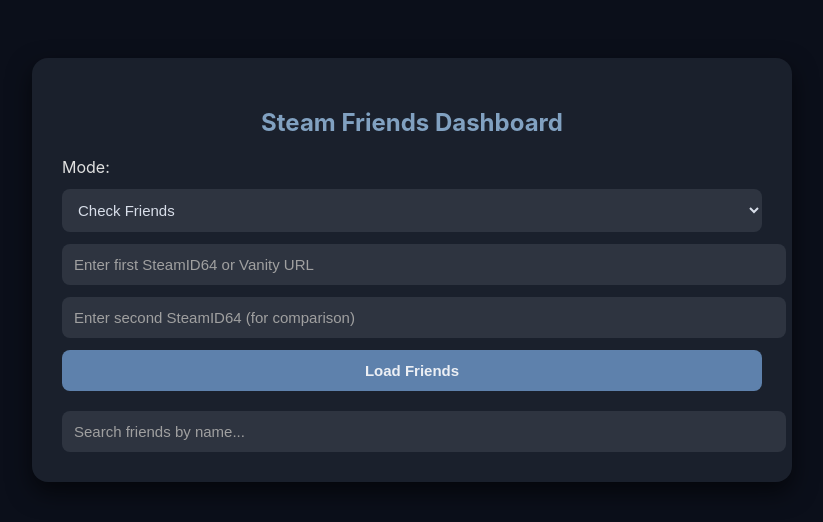
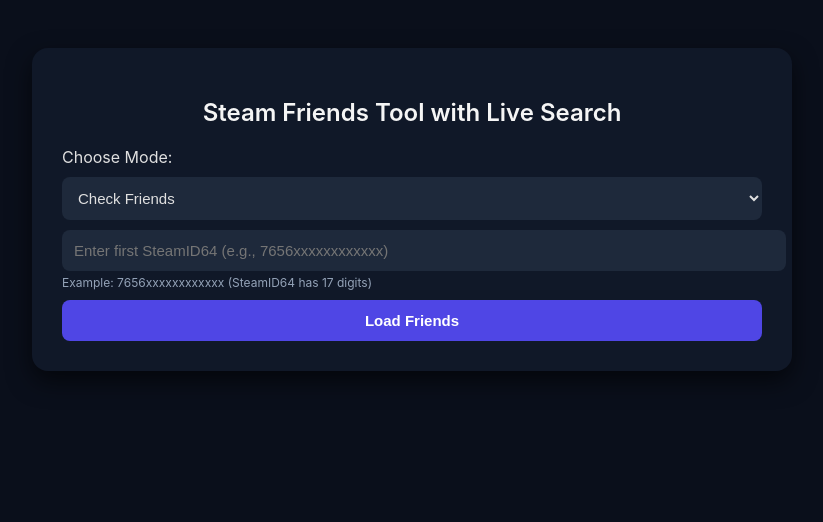
Before and after one commit to Katana-king/steamcheck, a plain HTML site: page index.html in a window 1280 px wide. Shown: the whole page, without its empty margins (228-1051 px from the left). Drawn offline with Linux system fonts and the light colour scheme.

Commit message:
Update index.html

```diff
--- a/index.html
+++ b/index.html
@@ -3,37 +3,36 @@
 <head>
 <meta charset="utf-8">
 <meta name="viewport" content="width=device-width, initial-scale=1">
-<title>Steam Friends Dashboard</title>
+<title>Steam Friends Tool with Live Search</title>
 <style>
-/* Dark Dashboard */
 body {
   font-family: 'Inter', sans-serif;
-  background: #0b0f1a;
+  background: #0a0f1b;
   color: #e0e0e0;
   display: flex;
   justify-content: center;
-  padding: 50px 20px;
+  padding: 40px 20px;
 }
 
 .container {
   width: 700px;
-  background: #1a202c;
+  background: #101828;
   border-radius: 16px;
   padding: 30px;
   box-shadow: 0 10px 25px rgba(0,0,0,0.6);
 }
 
 h2 {
-  font-weight: 700;
+  font-weight: 600;
+  margin-bottom: 20px;
   text-align: center;
-  margin-bottom: 20px;
-  color: #81a1c1;
+  color: #f5f5f5;
 }
 
 input, button, select {
   width: 100%;
   padding: 12px;
-  margin-top: 12px;
+  margin-top: 10px;
   border-radius: 8px;
   border: none;
   font-size: 15px;
@@ -41,29 +40,32 @@ input, button, select {
 }
 
 input {
-  background: #2e3440;
-  color: #d8dee9;
-}
-
-input::placeholder {
-  color: #a0a0a0;
+  background: #1e293b;
+  color: #e0e0e0;
 }
 
 button {
-  background: #5e81ac;
-  color: #eceff4;
+  background: #4f46e5;
+  color: #fff;
   font-weight: 600;
   cursor: pointer;
-  transition: 0.2s;
+  transition: background 0.2s;
 }
 
 button:hover {
-  background: #4c70a0;
+  background: #3730a3;
 }
 
 select {
-  background: #2e3440;
-  color: #d8dee9;
+  background: #1e293b;
+  color: #e0e0e0;
+}
+
+small {
+  display: block;
+  margin-top: 4px;
+  color: #94a3b8;
+  font-size: 12px;
 }
 
 table {
@@ -73,17 +75,14 @@ table {
 }
 
 th, td {
-  padding: 12px;
+  padding: 10px;
   text-align: left;
-  border-bottom: 1px solid #2e3440;
-}
-
-th {
-  color: #81a1c1;
+  border-bottom: 1px solid #334155;
+  vertical-align: middle;
 }
 
 a {
-  color: #88c0d0;
+  color: #4f46e5;
   text-decoration: none;
 }
 
@@ -91,31 +90,37 @@ a:hover {
   text-decoration: underline;
 }
 
-#searchInput {
-  margin-top: 20px;
+.hidden {
+  display: none;
 }
 </style>
 </head>
 <body>
 <div class="container">
-  <h2>Steam Friends Dashboard</h2>
+  <h2>Steam Friends Tool with Live Search</h2>
 
-  <label for="modeSelect">Mode:</label>
+  <label for="modeSelect">Choose Mode:</label>
   <select id="modeSelect">
     <option value="check">Check Friends</option>
     <option value="compare">Compare Friends</option>
   </select>
 
-  <input id="steamInput1" placeholder="Enter first SteamID64 or Vanity URL">
-  <input id="steamInput2" class="hidden" placeholder="Enter second SteamID64 (for comparison)">
+  <div id="inputSection">
+    <input id="steamInput1" placeholder="Enter first SteamID64 (e.g., 7656xxxxxxxxxxxx)">
+    <small>Example: 7656xxxxxxxxxxxx (SteamID64 has 17 digits)</small>
+
+    <input id="steamInput2" class="hidden" placeholder="Enter second SteamID64 (e.g., 7656xxxxxxxxxxxx)">
+    <small id="helper2" class="hidden">Example: 7656xxxxxxxxxxxx (for comparison)</small>
+  </div>
 
   <button id="loadBtn">Load Friends</button>
+
   <input id="searchInput" class="hidden" placeholder="Search friends by name...">
 
   <table id="results" hidden>
     <thead>
       <tr>
-        <th>Friend Name</th>
+        <th>Friend</th>
         <th>Profile</th>
       </tr>
     </thead>
@@ -126,16 +131,23 @@ a:hover {
 <script>
 const proxy = "/api/proxy?url=";
 const modeSelect = document.getElementById("modeSelect");
-const steamInput2 = document.getElementById("steamInput2");
+const input2 = document.getElementById("steamInput2");
+const helper2 = document.getElementById("helper2");
 const searchInput = document.getElementById("searchInput");
-let friendsData = [];
+let friendsData = []; // Store all friends for live search
 
-// Show/hide second input based on mode
+// Show/hide second input and helper based on mode
 modeSelect.addEventListener("change", () => {
-  steamInput2.classList.toggle("hidden", modeSelect.value !== "compare");
+  if (modeSelect.value === "compare") {
+    input2.classList.remove("hidden");
+    helper2.classList.remove("hidden");
+  } else {
+    input2.classList.add("hidden");
+    helper2.classList.add("hidden");
+  }
 });
 
-// Convert vanity URL to SteamID64
+// Convert vanity to SteamID64
 async function resolveSteamID(input) {
   if (!isNaN(input)) return input;
   const xmlTxt = await (await fetch(proxy + encodeURIComponent(`https://steamcommunity.com/id/${input}/?xml=1`))).text();
@@ -150,7 +162,7 @@ async function fetchFriendIDs(steamID64) {
   return [...html.matchAll(/data-steamid="(\d+)"/g)].map(m => m[1]);
 }
 
-// Fetch friend name
+// Fetch friend name only
 async function fetchFriendName(id) {
   try {
     const profileHTML = await (await fetch(proxy + encodeURIComponent(`https://steamcommunity.com/profiles/${id}`))).text();
@@ -161,7 +173,7 @@ async function fetchFriendName(id) {
   }
 }
 
-// Render table
+// Render table with optional filter
 function renderTable(filter = "") {
   const tbody = document.getElementById("tblBody");
   tbody.innerHTML = "";
@@ -183,7 +195,8 @@ function renderTable(filter = "") {
 
 document.getElementById("loadBtn").addEventListener("click", async () => {
   const input1 = document.getElementById("steamInput1").value.trim();
-  const input2Val = steamInput2.value.trim();
+  const input2Val = (modeSelect.value === "compare") ? input2.value.trim() : "";
+
   if (!input1) return alert("Enter at least one SteamID or vanity URL!");
 
   document.getElementById("results").hidden = false;
@@ -220,7 +233,9 @@ document.getElementById("loadBtn").addEventListener("click", async () => {
 });
 
 // Live search
-searchInput.addEventListener("input", e => renderTable(e.target.value));
+searchInput.addEventListener("input", (e) => {
+  renderTable(e.target.value);
+});
 </script>
 </body>
 </html>
```
